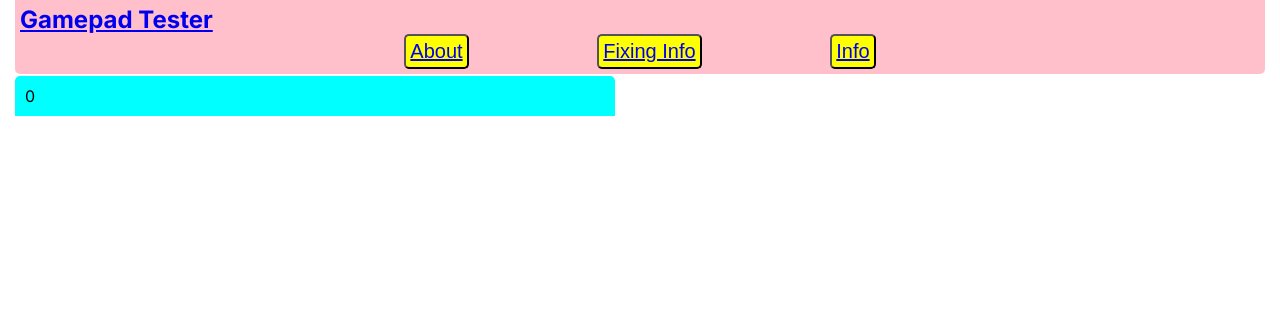
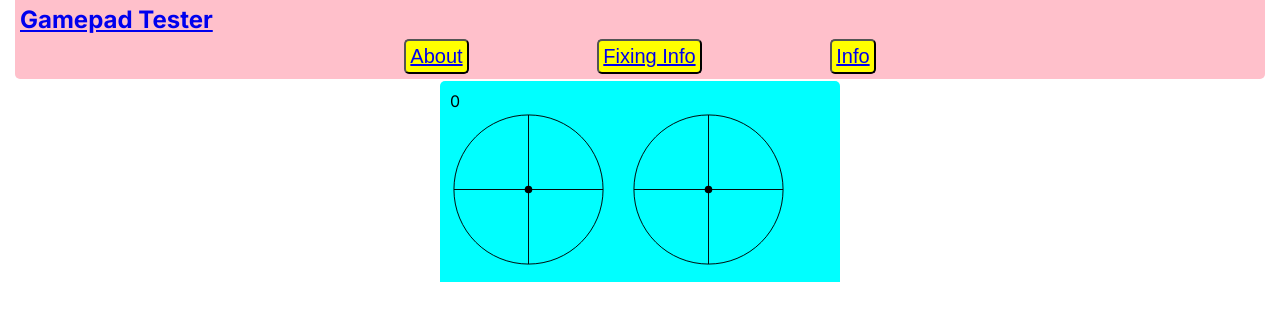
Before and after one commit to Vectari/gamepad-tester, a Next.js app: page / in a window 1280 px wide. Shown: the top 320 px of the page. Built offline with nearby package versions, Linux system fonts and the light colour scheme.

Commit message:
Add some styles

```diff
--- a/src/GamepadAPI/GamepadInfo.tsx
+++ b/src/GamepadAPI/GamepadInfo.tsx
@@ -63,24 +63,33 @@ export function GamepadInfo() {
   const GamepadInfoWrapper = styled.div`
     background-color: aqua;
     border-radius: 5px 5px 0 0;
-    margin-top: 2px;
+    margin: 2px;
     padding: 10px;
-    width: 600px;
+    width: 100vw;
     position: relative;
+
+    @media (min-width: 425px) {
+      width: 400px;
+      margin: 2px auto;
+    }
   `;
 
   const StyledButtons = styled.div`
     background-color: silver;
-    margin: 5px;
-    padding: 10px;
+    padding: 5px;
     width: 68px;
     display: inline-block;
+    margin: 5px;
+    border-radius: 5px;
 
   `;
 
   const StyledSVG = styled.svg`
+  padding-left: 5px;
     height: 25px;
-    width: 10px;
+    position: absolute;
+    border-radius: 5px;
+
   `;
 
   let buttonsNumber = [];
@@ -94,7 +103,7 @@ export function GamepadInfo() {
           <StyledSVG>
           <svg width="10px" height={bValue! * 20}>
             <rect
-              width="10px"
+              width="7px"
               height="20px"
               fill={bValue == 1 ? "green" : "red"}
             ></rect>
@@ -159,6 +168,8 @@ export function GamepadInfo() {
         {buttons}
         {axesNumber}
           {buttonsNumber}
+          <div>
+        <AxesSVG /></div>
       </GamepadInfoWrapper>
     </>
   );
--- a/src/Sections/GamepadTester.tsx
+++ b/src/Sections/GamepadTester.tsx
@@ -1,5 +1,6 @@
 "use client";
 
+import { styled } from "styled-components";
 import { AxesSVG } from "@/SVG/AxesSVG";
 import { XboxSVG } from "@/SVG/XboxSVG";
 import { PS4SVG } from "@/SVG/PS4SVG";
@@ -12,6 +13,9 @@ import {
 } from "@/GamepadAPI/GamepadAPI";
 import { useAtom } from "jotai/react";
 
+const StyledGamepadSVG = styled.div`
+`;
+
 export default function GamepadTester() {
   const [gamepadName] = useAtom(atomGamepadName);
   const [connectionStatus] = useAtom(atomConnectionStatus);
@@ -20,8 +24,10 @@ export default function GamepadTester() {
   if ((buttons === 17) && (gamepadName === "Xbox 360 Controller (XInput STANDARD GAMEPAD)")) {
     return (
       <div>
-        <AxesSVG />
+
+        <StyledGamepadSVG>
         <XboxSVG />
+        </StyledGamepadSVG>
         <GamepadAPI />
       </div>
     );
@@ -39,31 +45,9 @@ export default function GamepadTester() {
   } else {
     return (
       <div>
-        <AxesSVG />
         <PS4SVG />
         <GamepadAPI />
       </div>
     );
   }
-  // return (
-  //   <div>
-  //     <div>
-  //       <div>
-  //         {buttons}
-  //         <GamepadInfo />
-  //         <AxesSVG />
-  //       </div>
-  //     </div>
-  //     <div>
-  //       <div>
-  //         <XboxSVG />
-  //       </div>
-  //       <div>
-  //         <PS4SVG />
-  //       </div>
-  //     </div>
-
-  //     <GamepadAPI />
-  //   </div>
-  // );
 }
--- a/src/Sections/NavBar.tsx
+++ b/src/Sections/NavBar.tsx
@@ -14,6 +14,7 @@ const ButtonWrapper = styled.div`
   justify-content: space-around;
   max-width: 600px;
   margin: auto;
+  padding-top: 5px;
 `;
 
 const Title = styled.h1`
@@ -25,6 +26,7 @@ const Button = styled.button`
   padding: 4px;
   border-radius: 5px;
   font-size: 20px;
+
 `;
 
 export default function NavBar() {
--- a/src/app/page.tsx
+++ b/src/app/page.tsx
@@ -5,13 +5,10 @@ import GamepadTester from "@/Sections/GamepadTester";
 import NavBar from "@/Sections/NavBar";
 import { GamepadInfo } from "@/GamepadAPI/GamepadInfo";
 
-
-
 export default function Home() {
   return (
     <>
-
-        <NavBar />
+      <NavBar />
       <GamepadInfo />
       <GamepadTester />
     </>
```
